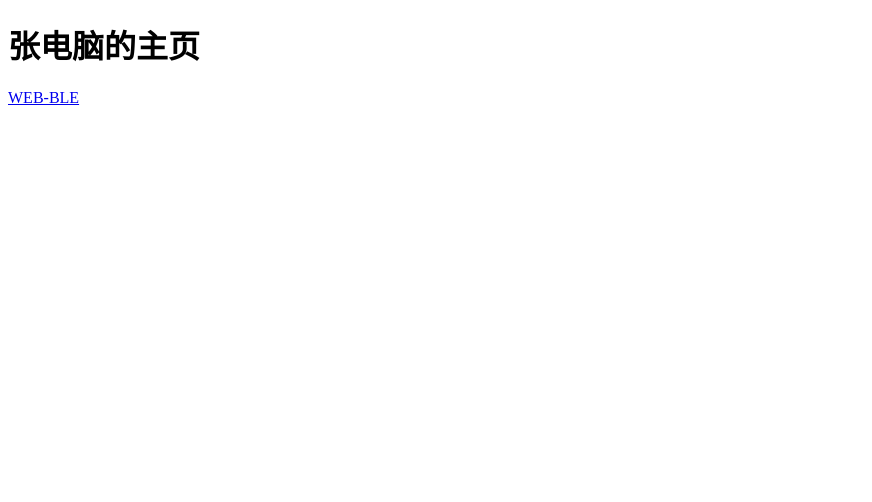
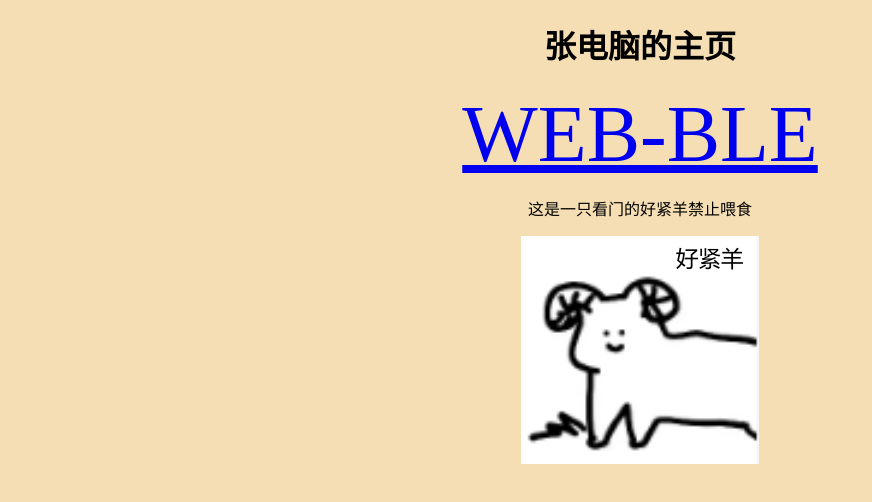
Before and after one commit to zhangdiannao/zhangdiannao.github.io, a plain HTML site: page index.html in a window 1280 px wide. Shown: the whole page, without its empty margins (0-872 px from the left). Drawn offline with Linux system fonts and the light colour scheme.

Commit message:
修改主页样式为居中

```diff
--- a/index.html
+++ b/index.html
@@ -4,12 +4,39 @@
 <head>
     <meta charset="UTF-8">
     <meta name="viewport" content="width=device-width, initial-scale=1.0">
-    <title>Document</title>
+    <title>张电脑</title>
+    <style>
+        body {
+            background-color: wheat;
+        }
+
+        a {
+            font-size: 5rem;
+        }
+
+        div {
+            text-align: center;
+        }
+    </style>
 </head>
 
 <body>
-    <h1>张电脑的主页</h1>
-    <a href="./web-ble/index.html">WEB-BLE</a>
+    <!-- 标题 -->
+    <div>
+        <h1>张电脑的主页</h1>
+    </div>
+    <!-- 链接列表 -->
+    <div>
+        <a href="./web-ble/index.html">WEB-BLE</a>
+    </div>
+    <!-- 好紧羊 -->
+    <div>
+        <p>
+            这是一只看门的好紧羊禁止喂食
+        </p>
+        <img src="./imgs/好紧羊.png" alt="好紧羊">
+    </div>
+
 </body>
 
 </html>
```
